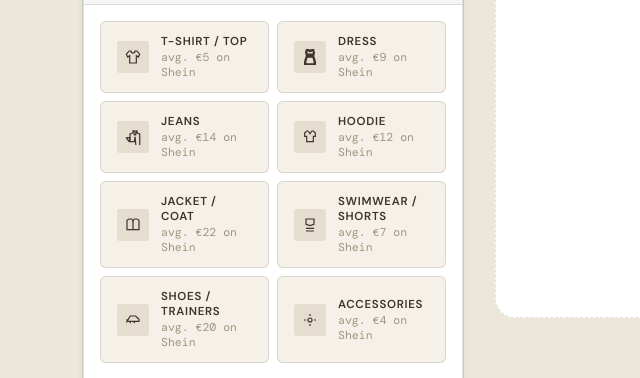
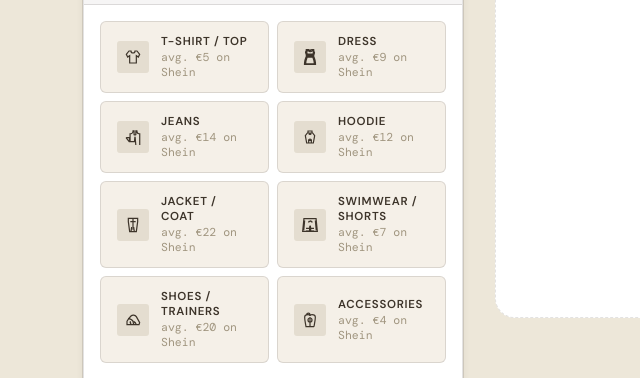
Before and after one commit to Rubiks64/Worn-Out-rev2, a plain HTML site: page index.html in a window 1280 px wide. Shown: the part 7360-7738 px from the top of the page, 1-641 px from the left. Drawn offline with nearby package versions, Linux system fonts and the light colour scheme.

Commit message:
replaced svg icons

```diff
--- a/index.html
+++ b/index.html
@@ -464,27 +464,27 @@
             </button>
 
             <button class="prod-btn" onclick="addToCart('hoodie')">
-              <div class="prod-btn__icon"><svg width="16" height="16" viewBox="0 0 24 24" fill="none" stroke="currentColor" stroke-width="1.8"><path d="M4 6l3-3h2l3 4 3-4h2l3 3v5h-3v8H7v-8H4V6z"/></svg></div>
+              <div class="prod-btn__icon"><svg width="16" height="16" viewBox="0 0 24 24" fill="none" stroke="currentColor" stroke-width="1.8"><path d="M9,6V3h6v3 M8,6h8l3,4l-2,11H7L5,10L8,6z M9,17h6 M10,21v-4c0-1.1,0.9-2,2-2s2,0.9,2,2v4 M11,6v3 M13,6v3"/></svg></div>
               <div><div class="prod-btn__label">Hoodie</div><span class="prod-btn__price">avg. €12 on Shein</span></div>
             </button>
 
             <button class="prod-btn" onclick="addToCart('jacket')">
-              <div class="prod-btn__icon"><svg width="16" height="16" viewBox="0 0 24 24" fill="none" stroke="currentColor" stroke-width="1.8"><path d="M3 5l3-2h4l2 3 2-3h4l3 2v14H3V5z"/><path d="M12 6v13"/></svg></div>
+              <div class="prod-btn__icon"><svg width="16" height="16" viewBox="0 0 24 24" fill="none" stroke="currentColor" stroke-width="1.8"><path d="M5,2h14v5l-2,15H7L5,7V2z M12,2v5 M8,7h8 M9,22l1-7 M14,22l-1-7"/><path d="M12 6v13"/></svg></div>
               <div><div class="prod-btn__label">Jacket / Coat</div><span class="prod-btn__price">avg. €22 on Shein</span></div>
             </button>
 
             <button class="prod-btn" onclick="addToCart('swim')">
-              <div class="prod-btn__icon"><svg width="16" height="16" viewBox="0 0 24 24" fill="none" stroke="currentColor" stroke-width="1.8"><path d="M6 3h12v8l-6 2-6-2V3z"/><path d="M6 17h12M6 21h12"/></svg></div>
+              <div class="prod-btn__icon"><svg width="16" height="16" viewBox="0 0 24 24" fill="none" stroke="currentColor" stroke-width="1.8"><path d="M23,21.5l-1.9-19H2.9l-1.9,19h10.4V17c0-2.6,0.2-3.6,0.8-3.6s0.8,1.1,0.8,3.7v4.4H23z M20,5.2l1.4,14.5 M4,5.2L2.6,19.7 M12,6c-1,0-1.8,0.7-2,1.5c1.2,0,2-1,2.5-1.5s1.3,1.5,2.5,1.5c-0.2-0.8-1-1.5-2-1.5"/><path d="M6 17h12M6 21h12"/></svg></div>
               <div><div class="prod-btn__label">Swimwear / Shorts</div><span class="prod-btn__price">avg. €7 on Shein</span></div>
             </button>
 
             <button class="prod-btn" onclick="addToCart('shoes')">
-              <div class="prod-btn__icon"><svg width="16" height="16" viewBox="0 0 24 24" fill="none" stroke="currentColor" stroke-width="1.8"><path d="M3 14l5-8h8l5 5v3H3v-3z"/><path d="M8 14v3M14 14v3"/></svg></div>
+              <div class="prod-btn__icon"><svg width="16" height="16" viewBox="0 0 24 24" fill="none" stroke="currentColor" stroke-width="1.8"><path d="M3,19h18l1-3l-5-9c-2-3-6-3-8-1c-2,2-4,4-6,8L3,19z M17,19l-2-4 M13,19l-1-5 M9,19l-1-4 M5,10c3,0,6,2,8,5"/><path d="M8 14v3M14 14v3"/></svg></div>
               <div><div class="prod-btn__label">Shoes / Trainers</div><span class="prod-btn__price">avg. €20 on Shein</span></div>
             </button>
 
             <button class="prod-btn" onclick="addToCart('acc')">
-              <div class="prod-btn__icon"><svg width="16" height="16" viewBox="0 0 24 24" fill="none" stroke="currentColor" stroke-width="1.8"><circle cx="12" cy="12" r="3"/><path d="M12 3v3M12 18v3M3 12h3M18 12h3"/></svg></div>
+              <div class="prod-btn__icon"><svg width="16" height="16" viewBox="0 0 24 24" fill="none" stroke="currentColor" stroke-width="1.8"><circle cx="12" cy="12" r="3"/><path d="M18,22c1-6,2-10,2-14c0-2-2-4-5-4s-3,2-3,2s0-2-3-2s-5,2-5,4c0,4,1,8,2,14h12 M12,8v14 M12,11h.01 M12,14h.01 M12,17h.01 M7,4c0-3,5-3,5,0"/></svg></div>
               <div><div class="prod-btn__label">Accessories</div><span class="prod-btn__price">avg. €4 on Shein</span></div>
             </button>
 
```
